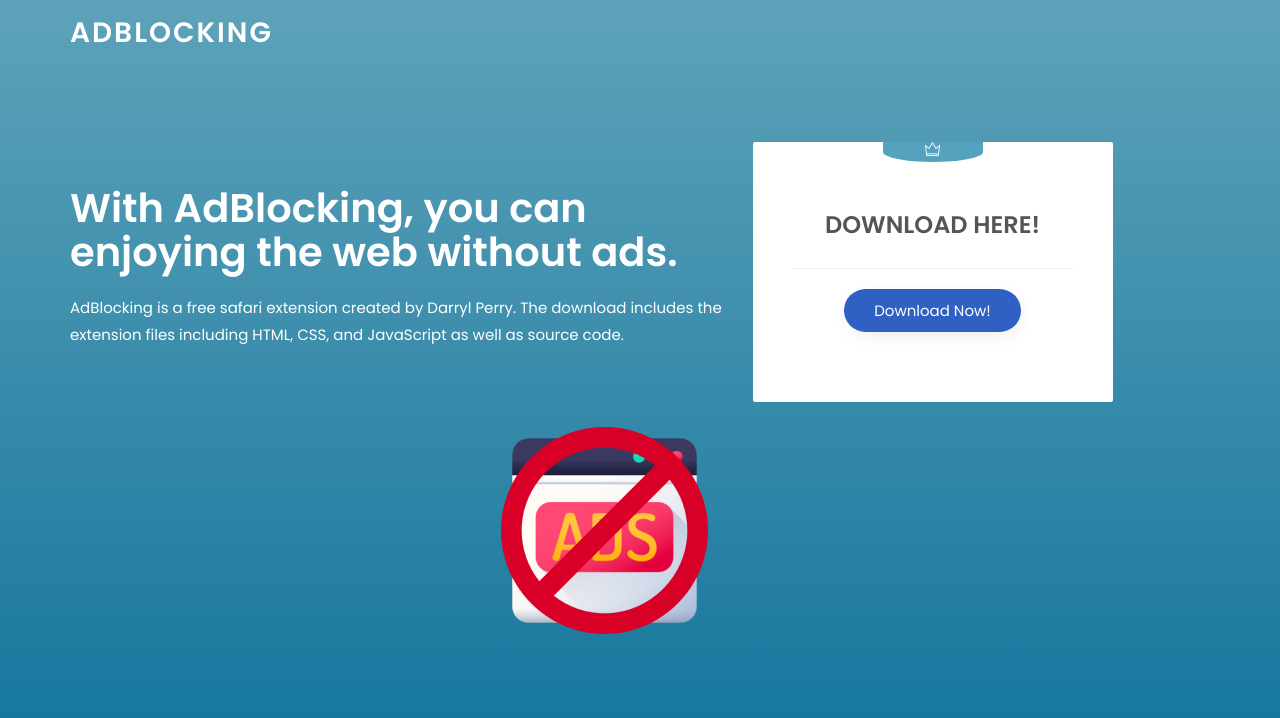
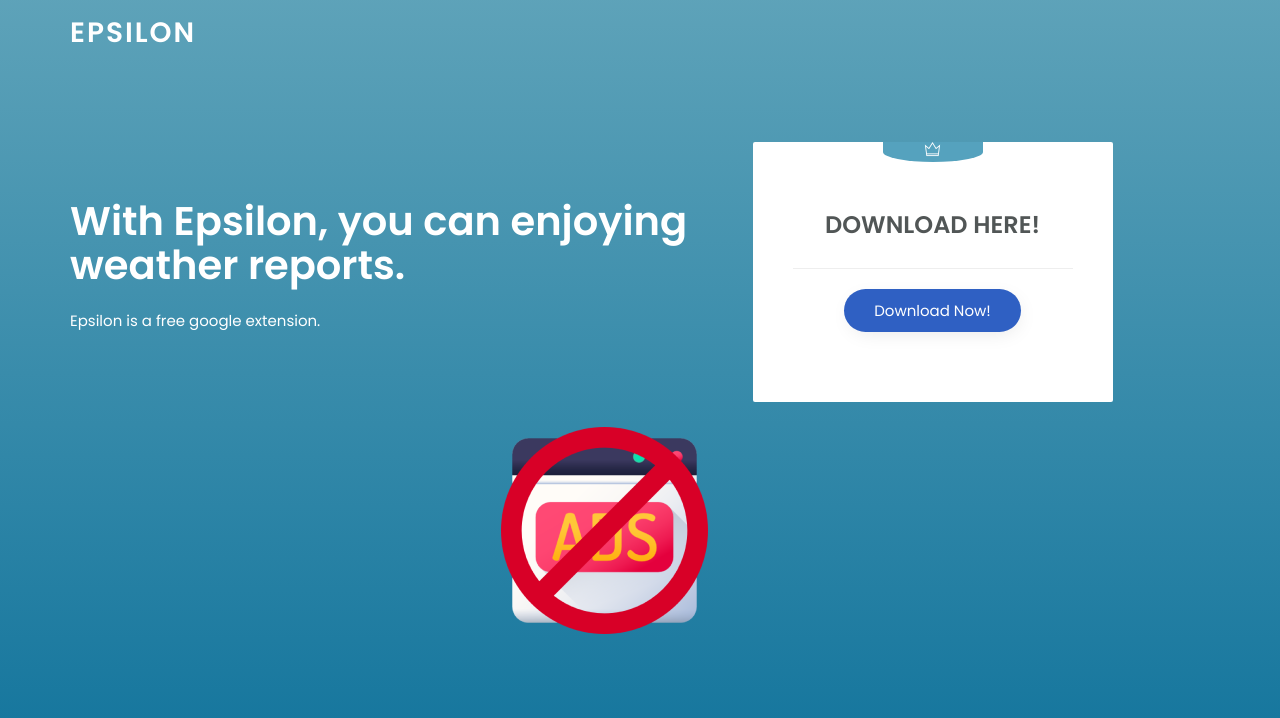
Before and after one commit to darperry46/darperry46.github.io, a plain HTML site: page index.html in a window 1280 px wide. Drawn offline with Linux system fonts and the light colour scheme.

Commit message:
Update index.html

```diff
--- a/index.html
+++ b/index.html
@@ -6,7 +6,7 @@
     <meta http-equiv="x-ua-compatible" content="ie=edge">
     <meta name="viewport" content="width=device-width, initial-scale=1.0">
     <!-- Title -->
-    <title>AdBlocking</title>
+    <title>Epsilon</title>
     <!-- Place favicon.ico in the root directory -->
     <link rel="apple-touch-icon" href="images/apple-touch-icon.png">
     <link rel="shortcut icon" type="image/ico" href="images/favicon.ico">
@@ -47,7 +47,7 @@
 <h5 class="navbar-brand logo" style="
     color: white;
     font-size: 28px;
-">AdBlocking</h5>
+">Epsilon</h5>
             </div>
             <!--Logo/-->
             <nav class="collapse navbar-collapse" id="primary-menu">
@@ -66,8 +66,8 @@
             <div class="row v-center">
 
                 <div class="col-xs-12 col-md-7 header-text">
-                    <h2>With AdBlocking, you can enjoying the web without ads.</h2>
-                    <p>AdBlocking is a free safari extension created by Darryl Perry. The download includes the extension files including HTML, CSS, and JavaScript as well as source code.</p>
+                    <h2>With Epsilon, you can enjoying weather reports.</h2>
+                    <p>Epsilon is a free google extension.</p>
 
                 </div>
                 <div class="col-xs-12 col-sm-4" style="
@@ -78,7 +78,7 @@
 
 
                         <hr>
-                        <a href="https://github.com/darperry46/AdBlocking.safariextension/blob/master/AdBlocking.safariextz?raw=true" class="button">Download Now!</a>
+                        <a href="https://chrome.google.com/webstore/detail/epsilon/akfobolpkhanahiphpicaflmnochegmp/related" class="button">Download Now!</a>
                     </div>
                 </div><div style="
     padding-left: 36%;
```
